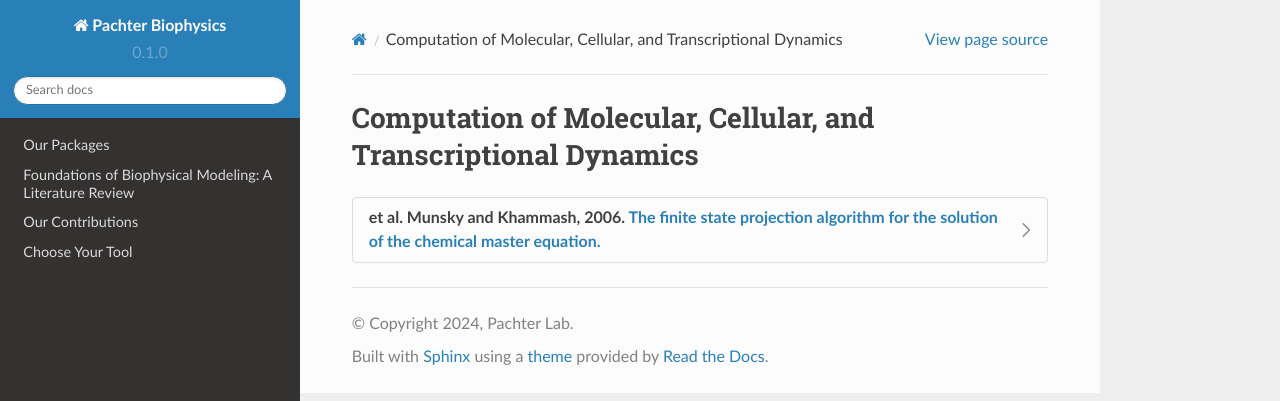
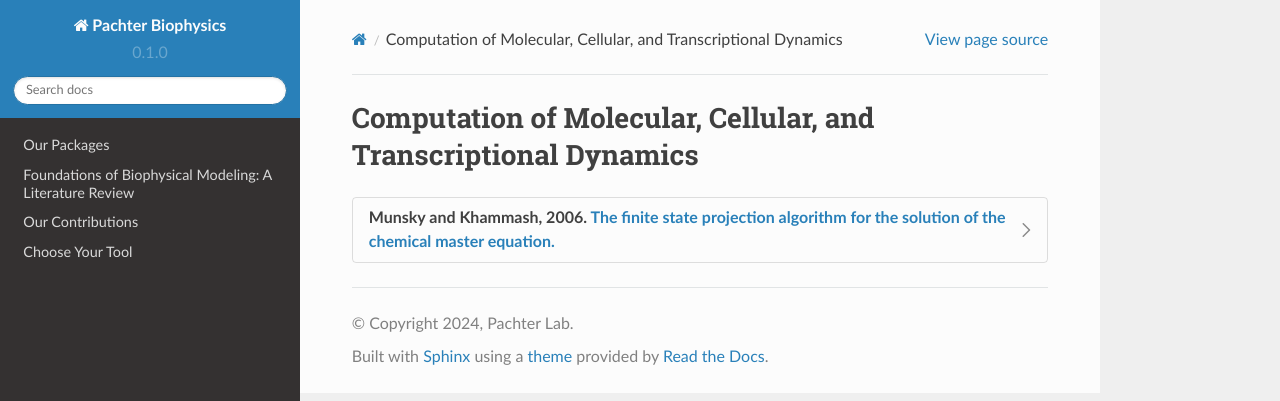
Before and after one commit to pachterlab/biophysics, a Sphinx documentation site: the page built from docs/source/foundations_computation.rst, in a window 1280 px wide. Shown: the top 401 px of the page. Built offline with Sphinx 7.4.7 and the Read the Docs theme 2.0.0, drawn with Linux system fonts in a browser that asks for light colours; part of the change alters nothing that is shown.

```diff
--- a/docs/source/foundations_computation.rst
+++ b/docs/source/foundations_computation.rst
@@ -3,12 +3,12 @@
 Computation of Molecular, Cellular, and Transcriptional Dynamics
 =================================================================
 
-.. dropdown:: et al. Munsky and Khammash, 2006. `The finite state projection algorithm for the solution of the chemical master equation. <https://doi.org/10.1063/1.2145882>`_
+.. dropdown:: Munsky and Khammash, 2006. `The finite state projection algorithm for the solution of the chemical master equation. <https://doi.org/10.1063/1.2145882>`_
 
             .. grid:: 2
 
                 .. grid-item::
-                    Finite states
+                    This article introduces the finite state projection (FSP) method to directly solves or approximates the solution of the chemical master equation.
 
 
 
```
